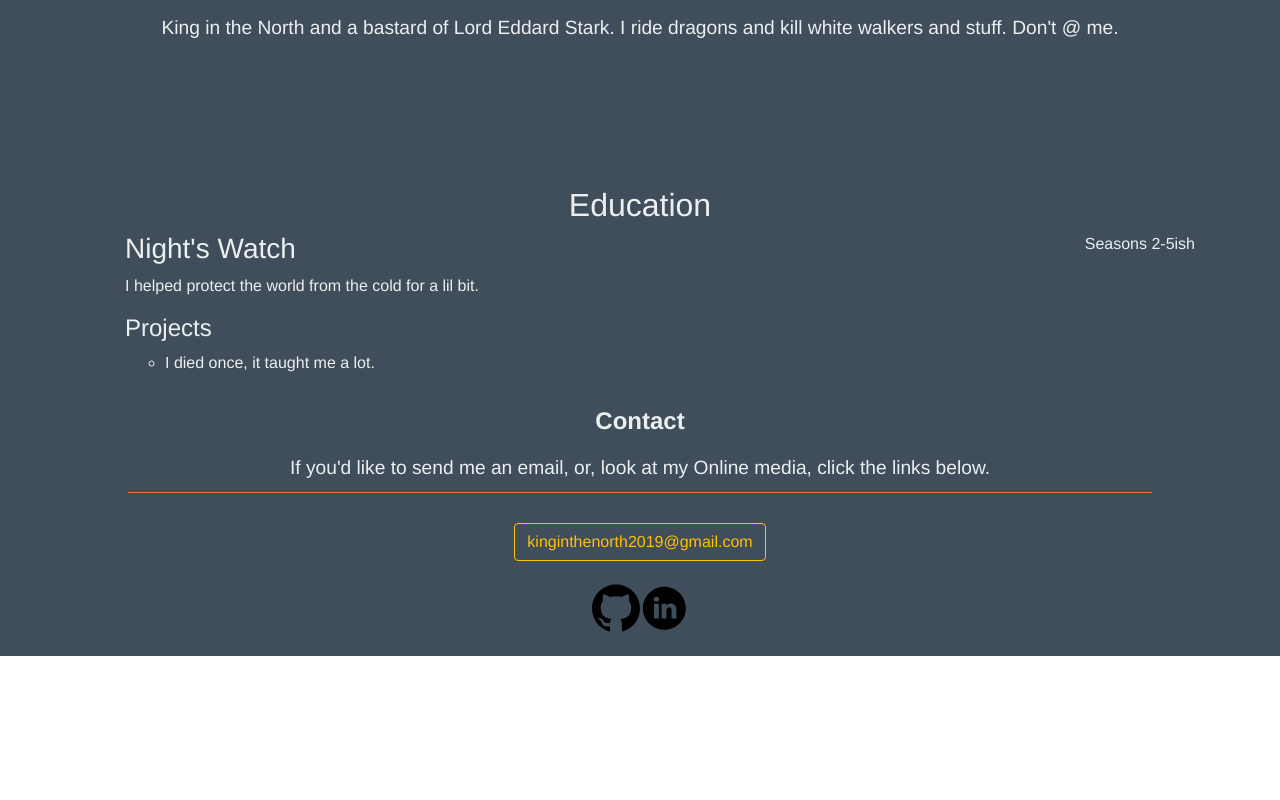
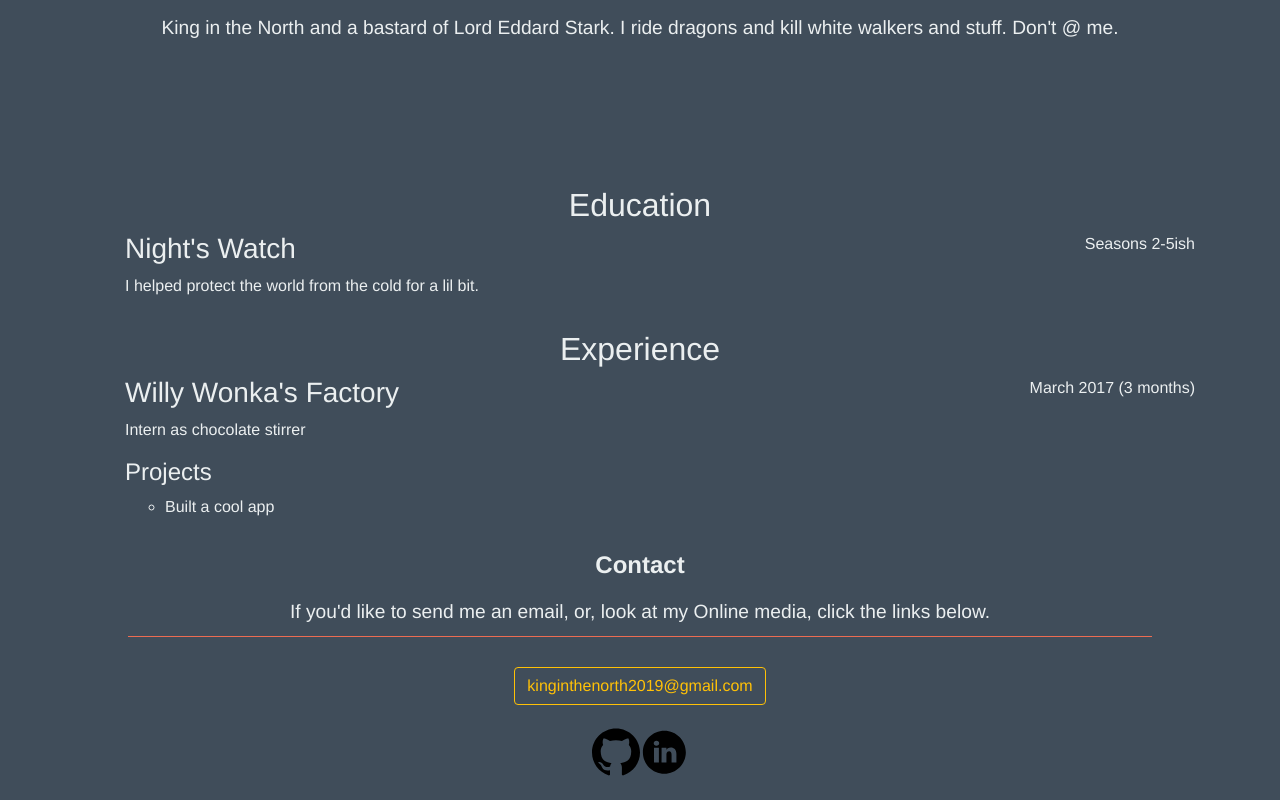
Before and after one commit to holistic-web/portfolio-fabricator, a Vue app: page / in a window 1280 px wide. Shown: the part 614-1414 px from the top of the page. Before the commit the page ends 1270 px from the top, so only its background shows below. Built offline with nearby package versions, Linux system fonts and the light colour scheme.

Commit message:
Add experience section

```diff
--- a/src/components/Education.vue
+++ b/src/components/Education.vue
@@ -1,6 +1,5 @@
 <template>
   <b-container class="Education">
-
     <h2>Education</h2>
 
     <ul>
@@ -10,20 +9,13 @@
           <span>Seasons 2-5ish</span>
         </div>
         <p>I helped protect the world from the cold for a lil bit.</p>
-				<h4>Projects</h4>
-				<ul>
-					<li>
-						I died once, it taught me a lot.
       </li>
     </ul>
-			</li>
-		</ul>
-
   </b-container>
 </template>
 
 <style lang="scss">
-@import '../styles/index.scss';
+@import "../styles/index.scss";
 
 .Education {
   display: flex;
--- a/src/components/Experience.vue
+++ b/src/components/Experience.vue
@@ -1,15 +1,44 @@
 <template>
-	<b-container class="Education">
+  <b-container class="Experience">
+    <h2>Experience</h2>
 
-	</b-container>
+    <ul>
+      <li class="Experience__item">
+        <div class="Experience__item__row">
+          <h3>Willy Wonka's Factory</h3>
+          <p>March 2017 (3 months)</p>
+        </div>
+        <p>Intern as chocolate stirrer</p>
+        <div class="Experience__item__row">
+          <h4>Projects</h4>
+        </div>
+        <ul>
+          <li>Built a cool app</li>
+        </ul>
+      </li>
+    </ul>
+  </b-container>
 </template>
 
 <style lang="scss">
-@import '../styles/index.scss';
+@import "../styles/index.scss";
 
-.Education {
-	display: flex;
-	flex-direction: column;
-	justify-content: center;
+.Experience {
+  display: flex;
+  flex-direction: column;
+  justify-content: center;
+
+  &__item {
+    display: flex;
+    flex-direction: column;
+    align-content: flex-start;
+    text-align: left;
+
+    &__row {
+      display: flex;
+      flex-direction: row;
+      justify-content: space-between;
+    }
+  }
 }
 </style>
```
Also changed, not shown: .eslintrc.js, 1 other file (tests, documents, lock files or other folders). Lines whose indentation alone changed are shown as unchanged.
